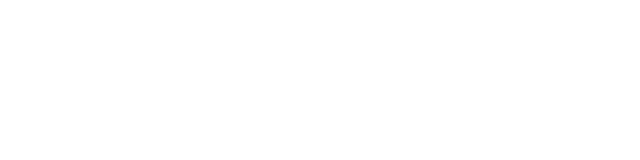
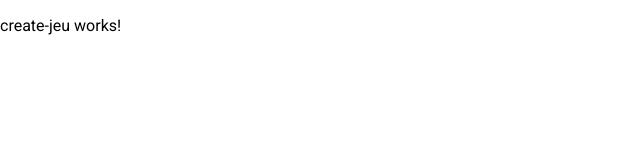
Before and after one commit to Kalusd/R4.D.12-ProjetAngular, an Angular app in the folder Projet/: page /create-jeu in a window 1280 px wide. Before the commit this address led to /. Shown: the top 160 px of the page, without its empty margins (0-640 px from the left). Built offline with nearby package versions, Linux system fonts and the light colour scheme.

Commit message:
Ajout des fichiers pour le formulaire de création d'un jeu

```diff
--- a/Projet/src/app/app-routing.module.ts
+++ b/Projet/src/app/app-routing.module.ts
@@ -4,6 +4,7 @@ import { JeuComponent } from './jeu/jeu.component';
 import { ListeJeuComponent } from './liste-jeu/liste-jeu.component';
 import { ReservationComponent } from './reservation/reservation.component';
 import { ListeReservationComponent } from './liste-reservation/liste-reservation.component';
+import { CreateJeuComponent } from './create-jeu/create-jeu.component';
 
 const routes: Routes = [
   {
@@ -22,7 +23,10 @@ const routes: Routes = [
     path: 'reservation/:id',
     component: ReservationComponent
   },
-
+  {
+    path: 'create-jeu',
+    component: CreateJeuComponent
+  },
 ];
 
 @NgModule({
--- /dev/null
+++ b/Projet/src/app/create-jeu/create-jeu.component.html
@@ -0,0 +1 @@
+<p>create-jeu works!</p>
```
Also changed, not shown: Projet/src/app/app.module.ts (+7 -2 lines), Projet/src/app/create-jeu/create-jeu.component.ts (added, +11 -0 lines), Projet/src/app/create-jeu/create-jeu.component.scss (added).
